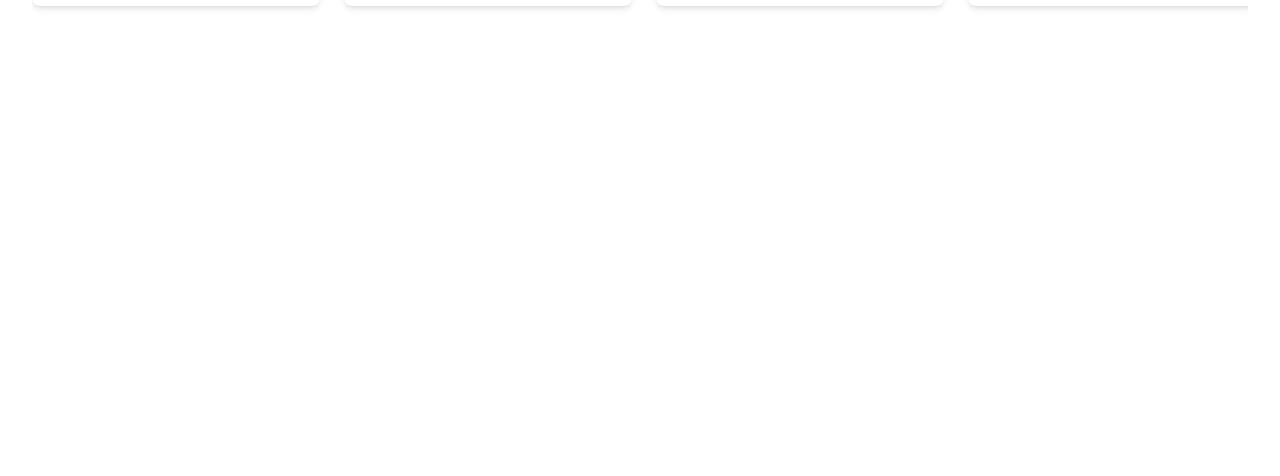
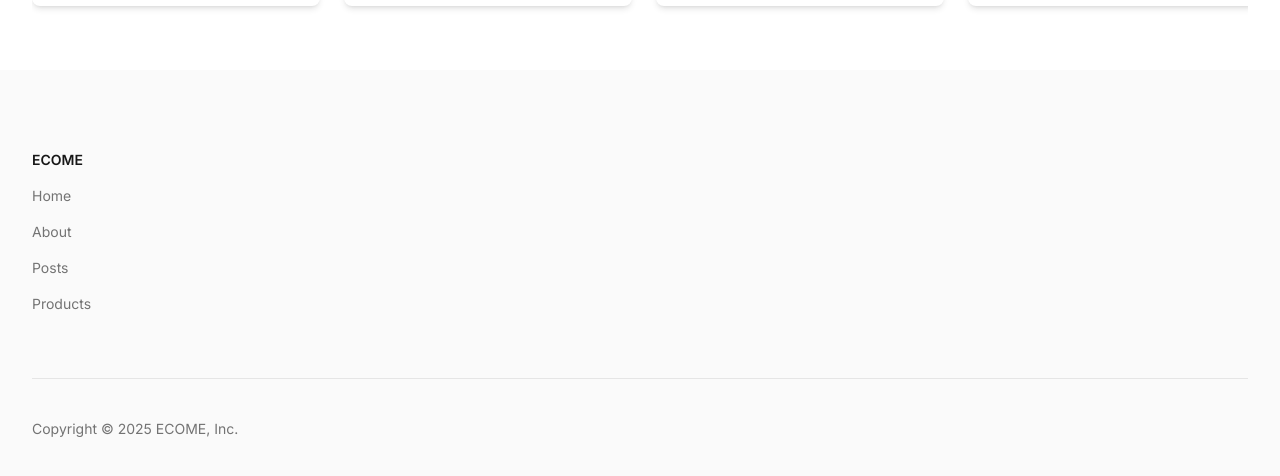
Before and after one commit to StevenQuo/ssg-project, a Next.js app: page /posts in a window 1280 px wide. Shown: the part 430-906 px from the top of the page. Before the commit the page ends 800 px from the top, so only its background shows below. Built offline with nearby package versions, Linux system fonts and the light colour scheme.

Commit message:
feat: Add Footer Section

```diff
--- a/src/app/layout.tsx
+++ b/src/app/layout.tsx
@@ -1,9 +1,9 @@
 import { Inter } from "next/font/google";
 import "./globals.css";
-import { Suspense, type ReactNode } from "react";
+import { type ReactNode } from "react";
 import { type Metadata } from "next";
-import { DraftModeNotification } from "@/ui/components/DraftModeNotification";
 import Header from "@/ui/components/Header";
+import Footer from "@/ui/components/Footer";
 
 const inter = Inter({
   variable: "--font-inter",
@@ -23,9 +23,7 @@ export default function RootLayout(props: { children: ReactNode }) {
 			<body className={`${inter.className} min-h-dvh`}>
 				<Header />
 				<div className="">{children}</div>
-				<Suspense>
-					<DraftModeNotification />
-				</Suspense>
+				<Footer />
 			</body>
 		</html>
 	);
--- a/src/ui/components/DraftModeNotification.tsx
+++ /dev/null
@@ -1,17 +0,0 @@
-import { draftMode } from "next/headers";
-import Link from "next/link";
-
-export const DraftModeNotification = async () => {
-	if (!(await draftMode()).isEnabled) {
-		return null;
-	}
-
-	return (
-		<div className="fixed bottom-0 right-0 z-50 bg-red-100 px-8 py-2 text-red-700">
-			You&apos;re in draft mode. Requests are not cached.{" "}
-			<Link className="underline" href="/api/draft/disable">
-				Disable.
-			</Link>
-		</div>
-	);
-};
--- /dev/null
+++ b/src/ui/components/Footer.tsx
@@ -0,0 +1,30 @@
+import Link from 'next/link';
+import menu from '@/data/menu.json';
+
+const Footer = () => {
+  const currentYear = new Date().getFullYear();
+  return (
+    <footer className="border-neutral-300 bg-neutral-50 dark:bg-black">
+			<div className="mx-auto max-w-7xl px-4 lg:px-8">
+				<div className="grid grid-cols-3 gap-8 py-16">
+					<ul className="mt-4 space-y-4 [&>li]:text-neutral-500">
+                        <h3 className="text-sm font-semibold text-neutral-900 dark:text-white">ECOME</h3>
+                        {menu.map((item) => {
+                            return (
+                                <li key={item.slug} className="text-sm">
+                                    <Link href={item.slug}>{item.title}</Link>
+                                </li>
+                            );
+                        })}
+                    </ul>
+				</div>
+
+				<div className="flex flex-col justify-between border-t border-neutral-200 py-10 sm:flex-row">
+					<p className="text-sm text-neutral-500">Copyright &copy; {currentYear} ECOME, Inc.</p>
+				</div>
+			</div>
+		</footer>
+  )
+}
+
+export default Footer
```
